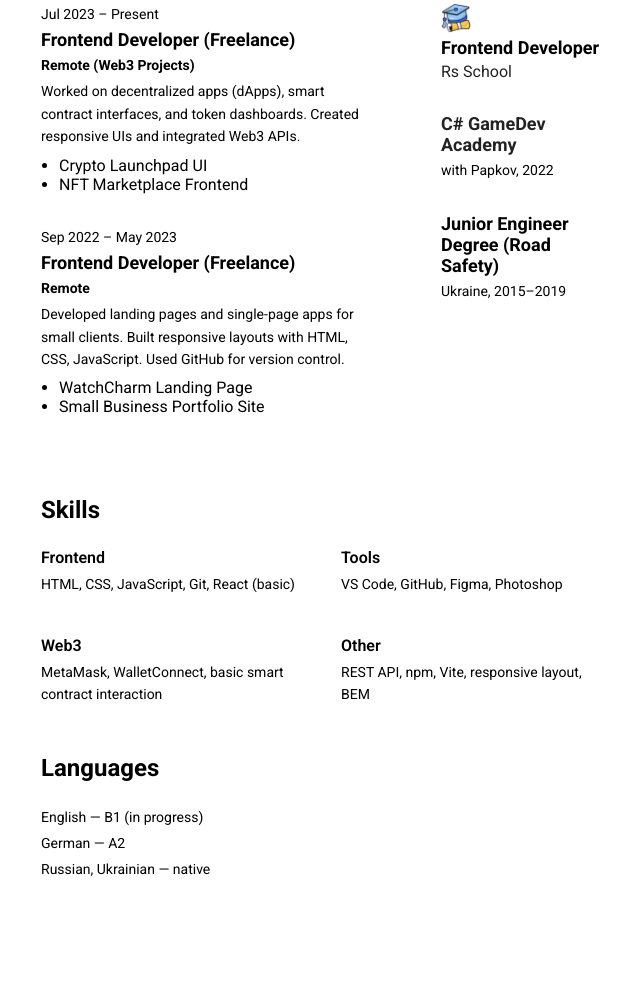
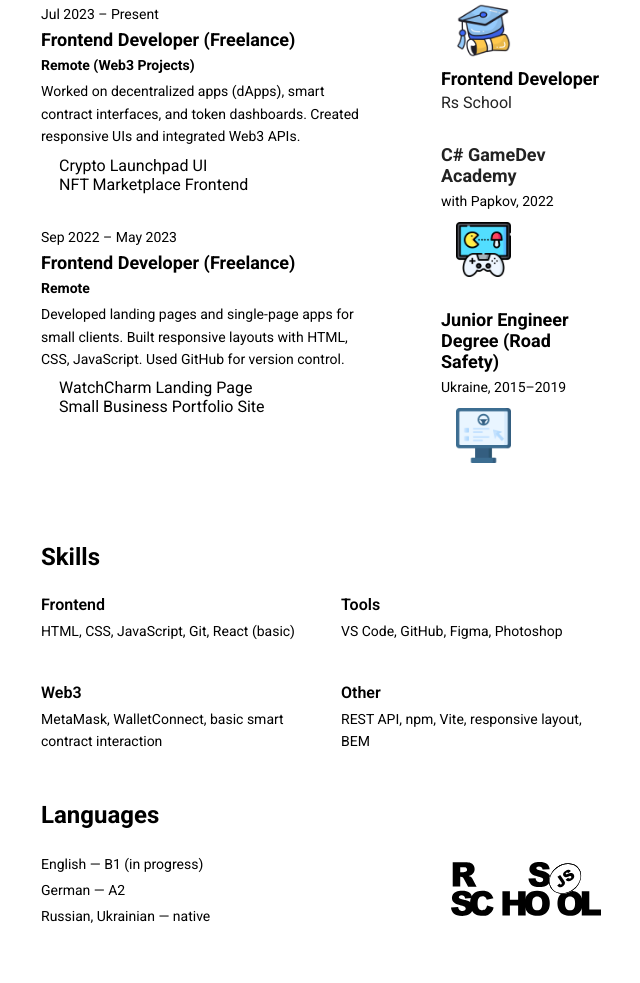
Before and after one commit to eXeczdeveth/rsschool-cv, a plain HTML site: page index.html in a window 1280 px wide. Shown: the part 371-1354 px from the top of the page, without its empty margins (319-959 px from the left). Drawn offline with Linux system fonts and the light colour scheme.

Commit message:
feat: add styles and new logo

```diff
--- a/index.html
+++ b/index.html
@@ -83,9 +83,9 @@
                 and token dashboards. Created responsive UIs and integrated Web3
                 APIs.
               </p>
-              <ul>
-                <li>Crypto Launchpad UI</li>
-                <li>NFT Marketplace Frontend</li>
+              <ul class="experience-list">
+                <li class="experience-list-item">Crypto Launchpad UI</li>
+                <li class="experience-list-item">NFT Marketplace Frontend</li>
               </ul>
             </div>
 
@@ -98,23 +98,27 @@
                 Built responsive layouts with HTML, CSS, JavaScript. Used GitHub
                 for version control.
               </p>
-              <ul>
-                <li>WatchCharm Landing Page</li>
-                <li>Small Business Portfolio Site</li>
+              <ul class="experience-list">
+                <li class="experience-list-item">WatchCharm Landing Page</li>
+                <li class="experience-list-item">
+                  Small Business Portfolio Site
+                </li>
               </ul>
             </div>
           </section>
 
           <section class="education">
             <h2>Education</h2>
+            <div class="education-item">
               <img
                 class="education-img"
                 src="/img/graduation.png"
                 alt="education"
                 aria-label="Education"
-              width="30px"
-              height="30px"
+                width="55px"
+                height="55px"
               />
+            </div>
             <div class="education-entry">
               <h3>Frontend Developer</h3>
               <a href="https://rs.school/">Rs School</a>
@@ -124,10 +128,30 @@
                 <a href="https://gamedev-academy.by/">C# GameDev Academy</a>
               </h3>
               <p>with Papkov, 2022</p>
+              <div class="education-item">
+                <img
+                  class="education-img"
+                  src="/img/game-console.png"
+                  alt="gamedev-academy-C#"
+                  aria-label="GameDev C#"
+                  width="55px"
+                  height="55px"
+                />
+              </div>
             </div>
             <div class="education-entry">
               <h3>Junior Engineer Degree (Road Safety)</h3>
               <p>Ukraine, 2015–2019</p>
+              <div class="education-item">
+                <img
+                  class="education-img"
+                  src="/img/driving-lessons.png"
+                  alt="road-safety"
+                  aria-label="Road Safety"
+                  width="55px"
+                  height="55px"
+                />
+              </div>
             </div>
           </section>
         </div>
@@ -153,16 +177,27 @@
             </div>
           </div>
         </section>
-
+      </main>
+      <footer class="footer">
         <section class="languages">
           <h2>Languages</h2>
           <p>English — B1 (in progress)</p>
           <p>German — A2</p>
           <p>Russian, Ukrainian — native</p>
         </section>
-      </main>
-
-      <footer></footer>
+        <div class="logo">
+          <a href="">
+            <div class="logo-wrapper">
+              <img
+                class="logo-img"
+                src="/img/rs-school-logo.svg"
+                alt="rschool"
+                width="150px"
+                height="100px"
+              /></div
+          ></a>
+        </div>
+      </footer>
     </div>
   </body>
 </html>
--- a/style.css
+++ b/style.css
@@ -99,7 +99,6 @@ h1 {
 main {
   max-width: 960px;
   margin: 0 auto;
-  padding-bottom: 100px;
 }
 
 section {
@@ -127,6 +126,10 @@ h4 {
 ul {
   margin-top: 8px;
   padding-left: 18px;
+}
+
+.experience-list-item {
+  list-style: none;
 }
 
 .experience-entry,
@@ -178,6 +181,15 @@ ul {
   line-height: 1.6;
 }
 
-.education-img {
+.education-item {
+  display: flex;
+  justify-content: center;
+  margin: 10px 75px 10px 0px;
+}
+
+.footer {
+  display: flex;
+  justify-content: space-between;
   align-items: center;
+  width: 100%;
 }
```
Also changed, not shown: img/rs-school-logo.svg (added). Lines whose indentation alone changed are shown as unchanged.
